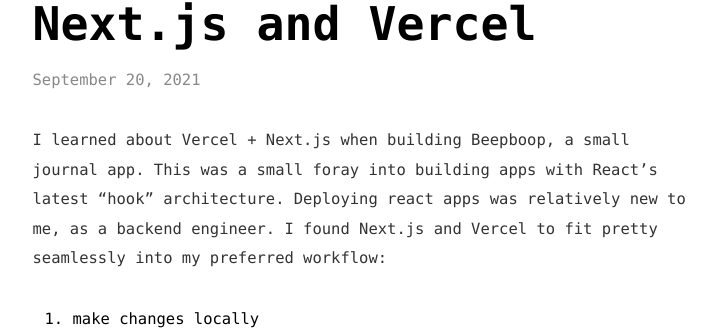
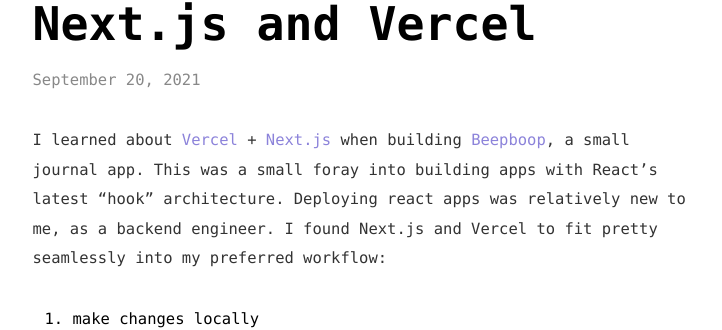
Before and after one commit to mapsam/mapsam.github.io, a Jekyll site: the page built from _posts/2021-09-20-envercel.md, in a window 1280 px wide. Shown: the part 182-512 px from the top of the page, without its empty margins (273-995 px from the left). Built offline with Jekyll 4.4.1, drawn with Linux system fonts in a browser that asks for light colours; nearby versions of some CDN libraries; some of the changed lines change nothing that is shown.

Commit message:
add links

```diff
--- a/_posts/2021-09-20-envercel.md
+++ b/_posts/2021-09-20-envercel.md
@@ -3,7 +3,7 @@
 title: "Environments with Next.js and Vercel"
 ---
 
-I learned about Vercel + Next.js when building Beepboop, a small journal app. This was a small foray into building apps with React's latest "hook" architecture. Deploying react apps was relatively new to me, as a backend engineer. I found Next.js and Vercel to fit pretty seamlessly into my preferred workflow:
+I learned about [Vercel](https://vercel.com) + [Next.js](https://nextjs.org) when building [Beepboop](https://github.com/mapsam/beepboop/), a small journal app. This was a small foray into building apps with React's latest "hook" architecture. Deploying react apps was relatively new to me, as a backend engineer. I found Next.js and Vercel to fit pretty seamlessly into my preferred workflow:
 
 1. make changes locally
 1. view changes locally with local database
```
